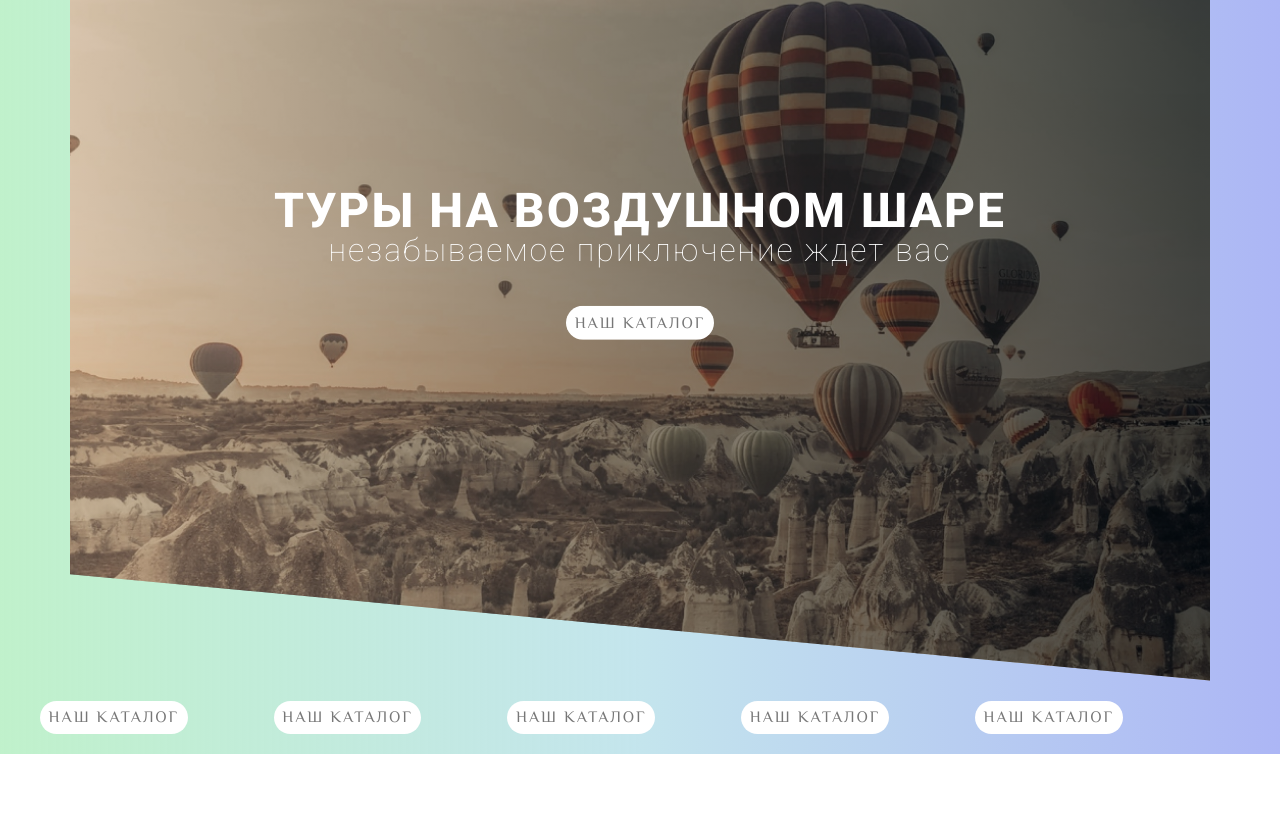
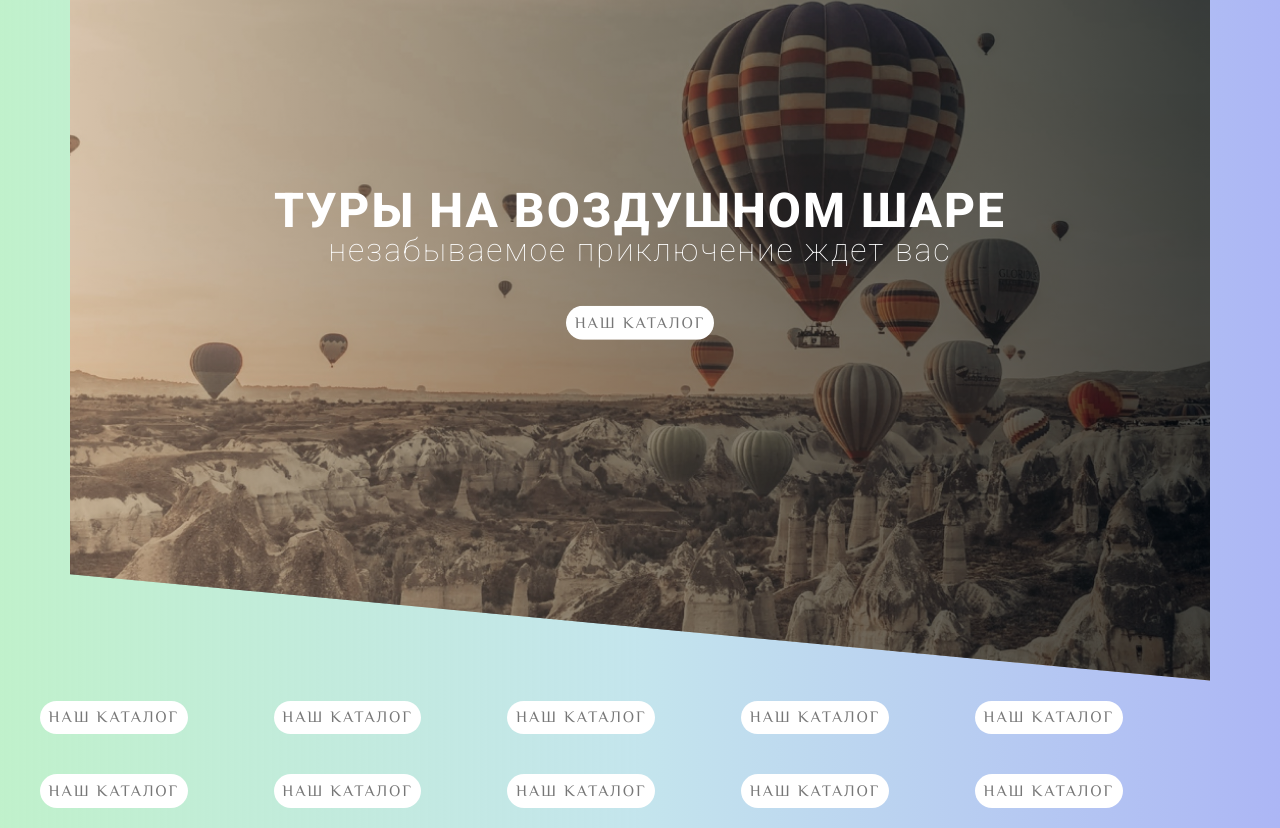
Before and after one commit to Alekseichess/balons, a plain HTML site: page src/index.html in a window 1280 px wide. Shown: the part 891-1719 px from the top of the page. Before the commit the page ends 1645 px from the top, so only its background shows below. Drawn offline with nearby package versions, Linux system fonts and the light colour scheme.

Commit message:
Thee-commit

```diff
--- a/src/index.html
+++ b/src/index.html
@@ -48,6 +48,11 @@
         <a href="#" class="btn btn_animated">наш каталог</a>
         <a href="#" class="btn btn_animated">наш каталог</a>
         <a href="#" class="btn btn_animated">наш каталог</a>
+        <a href="#" class="btn btn_animated">наш каталог</a>
+        <a href="#" class="btn btn_animated">наш каталог</a>
+        <a href="#" class="btn btn_animated">наш каталог</a>
+        <a href="#" class="btn btn_animated">наш каталог</a>
+        <a href="#" class="btn btn_animated">наш каталог</a>
 
     </header>
 
```
